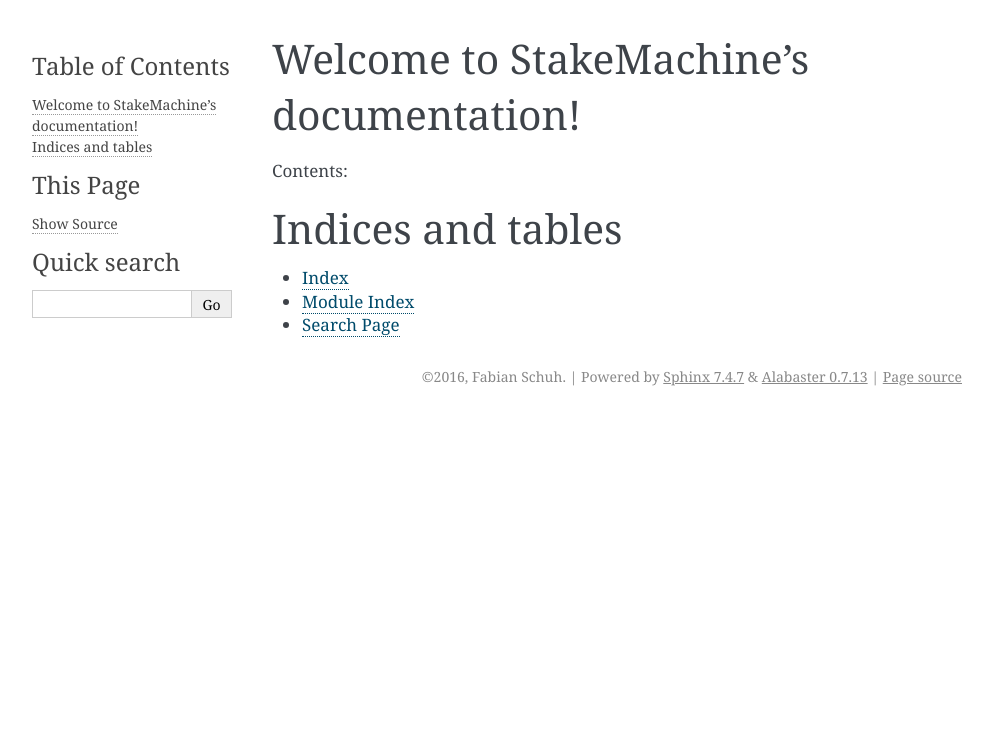
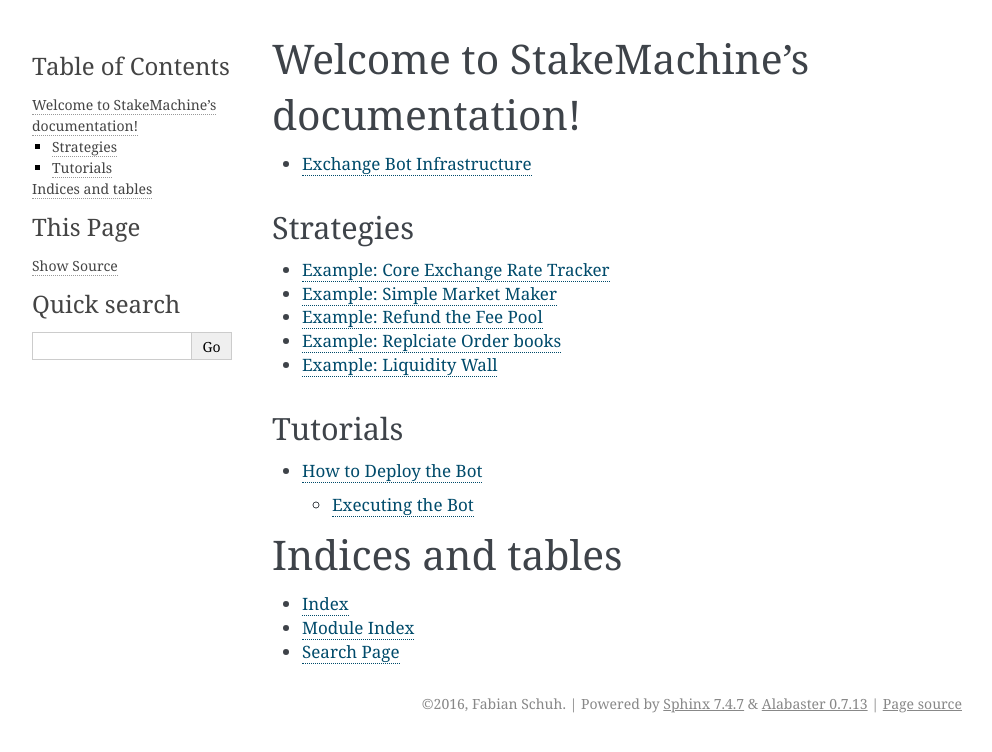
Before and after one commit to xeroc/stakemachine, a Sphinx documentation site: the page built from docs/index.rst, in a window 1280 px wide. Shown: the top 752 px of the page, without its empty margins (148-1140 px from the left). Built offline with Sphinx 7.4.7, drawn with Linux system fonts in a browser that asks for light colours.

Commit message:
[docs] initial rework of the documentation

```diff
--- /dev/null
+++ b/docs/cer-tracker.rst
@@ -0,0 +1,6 @@
+***********************************
+Example: Core Exchange Rate Tracker
+***********************************
+
+.. automodule:: stakemachine.strategies.cer_tracker
+      :members:
--- a/docs/conf.py
+++ b/docs/conf.py
@@ -20,7 +20,8 @@
 # If extensions (or modules to document with autodoc) are in another directory,
 # add these directories to sys.path here. If the directory is relative to the
 # documentation root, use os.path.abspath to make it absolute, like shown here.
-#sys.path.insert(0, os.path.abspath('.'))
+sys.path.insert(0, os.path.abspath('.'))
+sys.path.insert(0, os.path.abspath('..'))
 
 # -- General configuration ------------------------------------------------
 
@@ -30,7 +31,7 @@
 # Add any Sphinx extension module names here, as strings. They can be
 # extensions coming with Sphinx (named 'sphinx.ext.*') or your custom
 # ones.
-extensions = []
+extensions = ["sphinx.ext.autodoc"]
 
 # Add any paths that contain templates here, relative to this directory.
 templates_path = ['_templates']
--- /dev/null
+++ b/docs/develop.rst
@@ -0,0 +1,9 @@
+***************************
+Exchange Bot Infrastructure
+***************************
+
+.. automodule:: stakemachine.bot
+      :members:
+
+.. automodule:: stakemachine.strategies.basestrategy
+      :members:
--- a/docs/index.rst
+++ b/docs/index.rst
@@ -6,11 +6,30 @@
 Welcome to StakeMachine's documentation!
 ========================================
 
-Contents:
+.. toctree::
+   :maxdepth: 2
+
+   develop
+
+Strategies
+----------
 
 .. toctree::
    :maxdepth: 2
 
+   cer-tracker
+   maker
+   refund-fee-pool
+   replicatebooks
+   liquidity_wall
+
+Tutorials
+---------
+
+.. toctree::
+   :maxdepth: 2
+
+   tutorial
 
 
 Indices and tables
--- /dev/null
+++ b/docs/liquidity_wall.rst
@@ -0,0 +1,6 @@
+***********************
+Example: Liquidity Wall
+***********************
+
+.. automodule:: stakemachine.strategies.liquidity_wall
+      :members:
--- a/docs/scripts-exchange-bot-maker.rst
+++ b/docs/maker.rst
@@ -2,5 +2,5 @@
 Example: Simple Market Maker
 ****************************
 
-.. automodule:: exchangebots.strategies.maker
+.. automodule:: stakemachine.strategies.maker
       :members:
--- a/docs/scripts-exchange-bot-refund-fee-pool.rst
+++ b/docs/refund-fee-pool.rst
@@ -2,5 +2,5 @@
 Example: Refund the Fee Pool
 ****************************
 
-.. automodule:: exchangebots.strategies.refund_fee_pool
+.. automodule:: stakemachine.strategies.refund_fee_pool
       :members:
--- a/docs/scripts-exchange-bot-cer-tracker.rst
+++ b/docs/replicatebooks.rst
@@ -1,6 +1,6 @@
 ***********************************
-Example: Core Exchange Rate Tracker
+Example: Replciate Order books
 ***********************************
 
-.. automodule:: exchangebots.strategies.cer_tracker
+.. automodule:: stakemachine.strategies.replicatebooks
       :members:
--- /dev/null
+++ b/docs/requirements.txt
@@ -0,0 +1 @@
+stakemachine
--- /dev/null
+++ b/docs/tutorial.rst
@@ -0,0 +1,25 @@
+*********************
+How to Deploy the Bot
+*********************
+
+.. warning:: None of what is stated in the documentation is to be
+             interpreted as investment advice. You alone are responsible
+             for losses caused by any of the scripts described and
+             demonstrated here!
+
+Executing the Bot
+#################
+
+The bot can be run in two different ways:
+
+* ``stakemachine once``: (**single shot**) Will call the strategie-specific ``init()`` call
+* ``stakemachine run``: (**continuous mode**) Will call the strategie-specific ``init()`` call
+  and continue running to react on notifiations:
+
+  * ``tick()``: will be called on arrival of new blocks
+  * ``orderFilled()``: will be called if one of the bot's orders is filled
+  * ``orderPlaced()``: will be called after ``place()`` **for each** order that the strategy has placed newly
+
+The bot will create ``.json`` files for each bot that store the
+temporary data of the bot (e.g. opened orders) to be able to distinguish
+bots serving the same market.
```
Also changed, not shown: docs/scripts-exchange-bot-tutorial.rst (deleted, +0 -79 lines), docs/scripts-exchange-bot.rst (deleted, +0 -11 lines).
